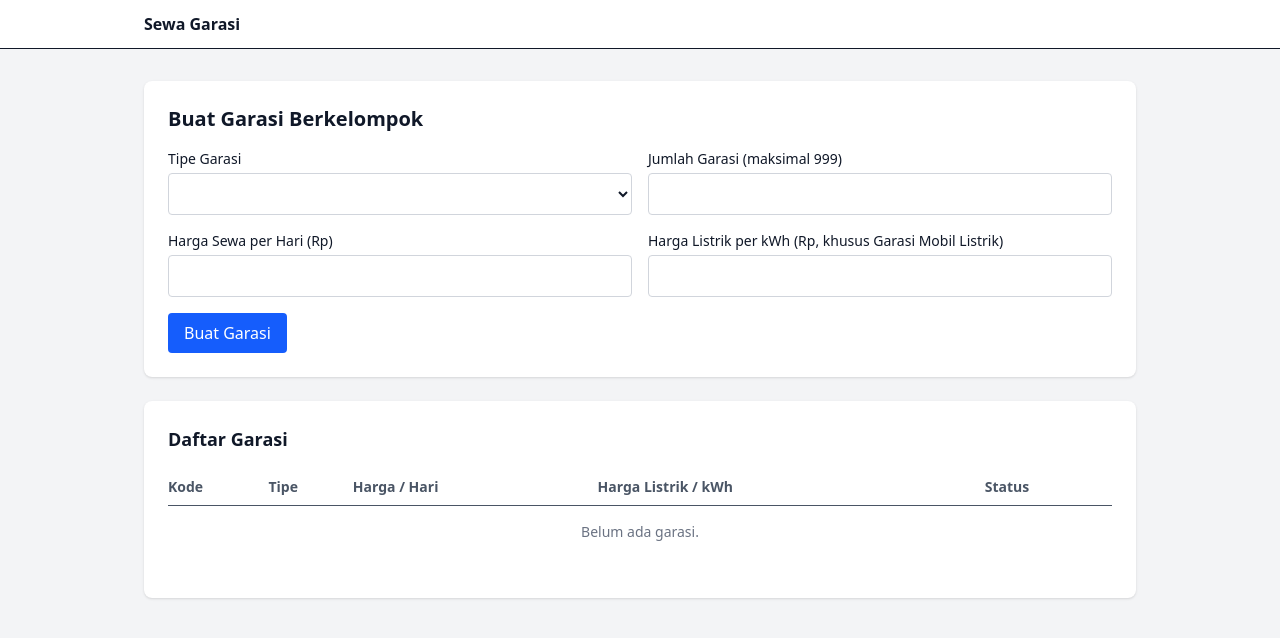
After one commit to AxelValerioErtamto/lsp_axel, a Laravel app: template resources/views/admin/garages/index.blade.php in a window 1280 px wide. The commit adds this page. Shown: the top 638 px of the page. Run offline with Laravel 12, Linux system fonts and the light colour scheme; the template is opened without the code that fills it, so the values that code supplies are empty; style sheets or scripts are compiled from the project's sources.

Commit message:
Add batch garage creation and garage list for admin

```diff
--- a/bootstrap/app.php
+++ b/bootstrap/app.php
@@ -12,7 +12,9 @@ return Application::configure(basePath: dirname(__DIR__))
         health: '/up',
     )
     ->withMiddleware(function (Middleware $middleware): void {
-        //
+        $middleware->alias([
+            'role' => \App\Http\Middleware\EnsureRole::class,
+        ]);
     })
     ->withExceptions(function (Exceptions $exceptions): void {
         $exceptions->shouldRenderJsonWhen(
--- /dev/null
+++ b/resources/views/admin/garages/index.blade.php
@@ -0,0 +1,82 @@
+@extends('layouts.app')
+
+@section('title', 'Garasi')
+
+@section('content')
+    <div class="card mb-6">
+        <h1 class="mb-4 text-xl font-semibold">Buat Garasi Berkelompok</h1>
+
+        <form method="POST" action="{{ route('admin.garages.store') }}" class="grid gap-4 sm:grid-cols-2">
+            @csrf
+
+            <div>
+                <label for="type" class="label">Tipe Garasi</label>
+                <select id="type" name="type" class="input" required>
+                    @foreach ($types as $type)
+                        <option value="{{ $type->value }}" @selected(old('type') === $type->value)>{{ $type->label() }}</option>
+                    @endforeach
+                </select>
+                @error('type') <p class="error">{{ $message }}</p> @enderror
+            </div>
+
+            <div>
+                <label for="quantity" class="label">Jumlah Garasi (maksimal 999)</label>
+                <input id="quantity" name="quantity" type="number" min="1" max="999" value="{{ old('quantity') }}" class="input" required>
+                @error('quantity') <p class="error">{{ $message }}</p> @enderror
+            </div>
+
+            <div>
+                <label for="daily_price" class="label">Harga Sewa per Hari (Rp)</label>
+                <input id="daily_price" name="daily_price" type="number" min="1" value="{{ old('daily_price') }}" class="input" required>
+                @error('daily_price') <p class="error">{{ $message }}</p> @enderror
+            </div>
+
+            <div>
+                <label for="electricity_price" class="label">Harga Listrik per kWh (Rp, khusus Garasi Mobil Listrik)</label>
+                <input id="electricity_price" name="electricity_price" type="number" min="1" value="{{ old('electricity_price') }}" class="input">
+                @error('electricity_price') <p class="error">{{ $message }}</p> @enderror
+            </div>
+
+            <div class="sm:col-span-2">
+                <button type="submit" class="btn">Buat Garasi</button>
+            </div>
+        </form>
+    </div>
+
+    <div class="card">
+        <h2 class="mb-4 text-lg font-semibold">Daftar Garasi</h2>
+
+        <table class="w-full text-left text-sm">
+            <thead class="border-b text-gray-600">
+                <tr>
+                    <th class="py-2">Kode</th>
+                    <th>Tipe</th>
+                    <th>Harga / Hari</th>
+                    <th>Harga Listrik / kWh</th>
+                    <th>Status</th>
+                </tr>
+            </thead>
+            <tbody>
+                @forelse ($garages as $garage)
+                    <tr class="border-b">
+                        <td class="py-2 font-medium">{{ $garage->code }}</td>
+                        <td>{{ $garage->type->label() }}</td>
+                        <td>Rp{{ number_format($garage->daily_price, 0, ',', '.') }}</td>
+                        <td>{{ $garage->electricity_price ? 'Rp' . number_format($garage->electricity_price, 0, ',', '.') : '-' }}</td>
+                        <td>
+                            <span class="rounded px-2 py-1 text-xs {{ $garage->status->value === 'used' ? 'bg-gray-200 text-gray-700' : 'bg-green-100 text-green-800' }}">
+                                {{ $garage->status->value }}
+                            </span>
+                        </td>
+                    </tr>
+                @empty
+                    <tr>
+                        <td colspan="5" class="py-4 text-center text-gray-500">Belum ada garasi.</td>
+                    </tr>
+                @endforelse
+            </tbody>
+        </table>
+
+        <div class="mt-4">{{ $garages->links() }}</div>
+    </div>
+@endsection
--- a/resources/views/layouts/app.blade.php
+++ b/resources/views/layouts/app.blade.php
@@ -12,7 +12,10 @@
             <a href="{{ route('home') }}" class="font-semibold">Sewa Garasi</a>
             @auth
                 <div class="flex items-center gap-4 text-sm">
-                    <span>{{ auth()->user()->name }}</span>
+                    @if (auth()->user()->isAdmin())
+                        <a href="{{ route('admin.garages.index') }}" class="hover:underline">Garasi</a>
+                    @endif
+                    <span class="text-gray-500">{{ auth()->user()->name }}</span>
                     <form method="POST" action="{{ route('logout') }}">
                         @csrf
                         <button type="submit" class="text-red-600 hover:underline">Logout</button>
--- a/routes/web.php
+++ b/routes/web.php
@@ -1,5 +1,6 @@
 <?php
 
+use App\Http\Controllers\Admin\GarageController;
 use App\Http\Controllers\AuthController;
 use Illuminate\Support\Facades\Route;
 
@@ -14,3 +15,8 @@ Route::middleware('auth')->group(function () {
     Route::view('/', 'home')->name('home');
     Route::post('/logout', [AuthController::class, 'logout'])->name('logout');
 });
+
+Route::middleware(['auth', 'role:admin'])->prefix('admin')->name('admin.')->group(function () {
+    Route::get('/garages', [GarageController::class, 'index'])->name('garages.index');
+    Route::post('/garages', [GarageController::class, 'store'])->name('garages.store');
+});
```
Also changed, not shown: app/Http/Controllers/Admin/GarageController.php (added, +47 -0 lines), app/Http/Middleware/EnsureRole.php (added, +18 -0 lines), app/Http/Requests/StoreGarageRequest.php (added, +47 -0 lines), tests/Feature/GarageTest.php (added, +120 -0 lines).
